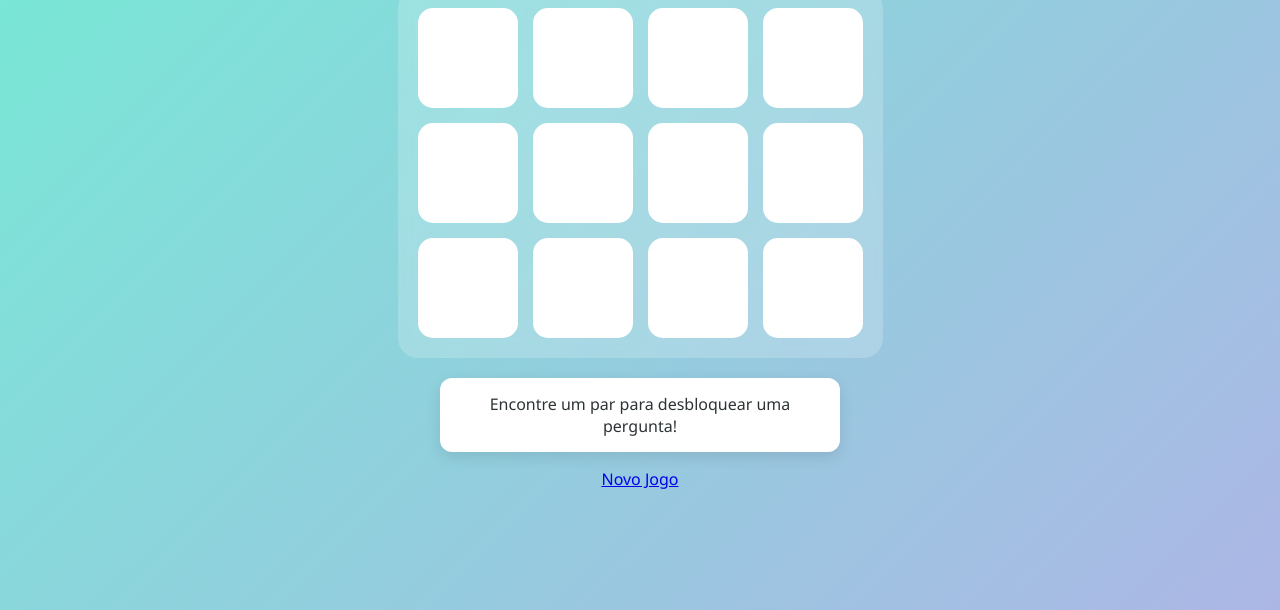
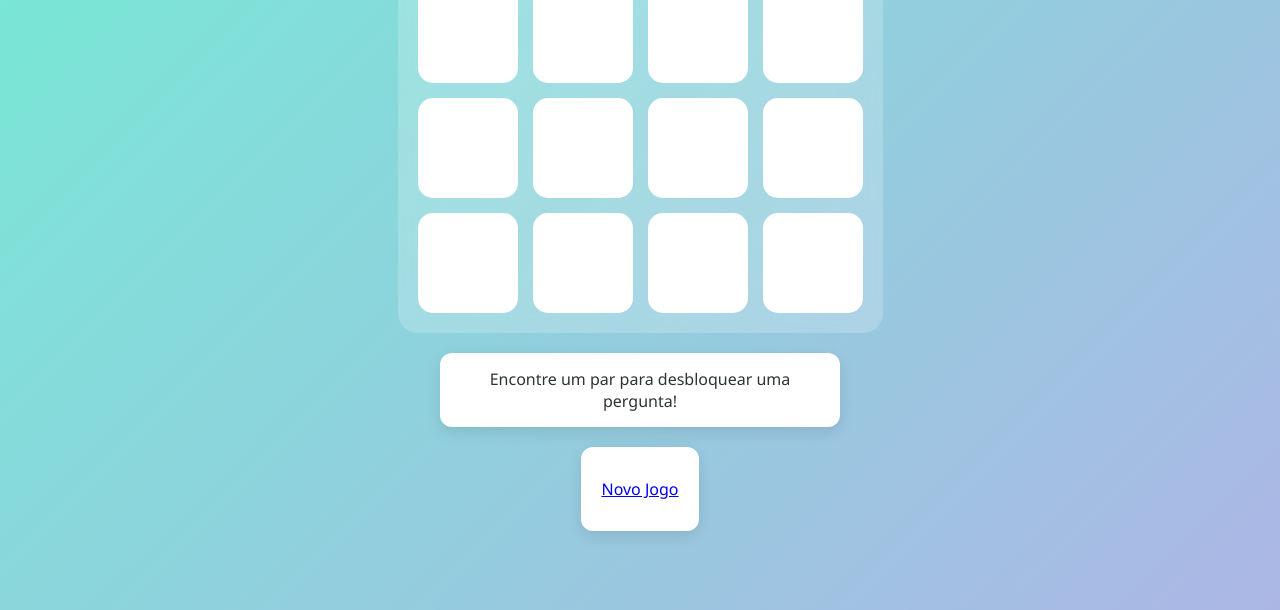
Before and after one commit to pedrocorreialopes/jogomemoria, a plain HTML site: page index.html in a window 1280 px wide. Shown: the part 190-800 px from the top of the page. Drawn offline with Linux system fonts and the light colour scheme.

Commit message:
Update index.html

```diff
--- a/index.html
+++ b/index.html
@@ -73,7 +73,7 @@
       color: var(--text);
       box-shadow: 0 5px 15px rgba(0,0,0,0.1);
     }
-    .question-box {
+    .new-game {
       margin-top: 20px;
       background: white;
       border-radius: 12px;
```
